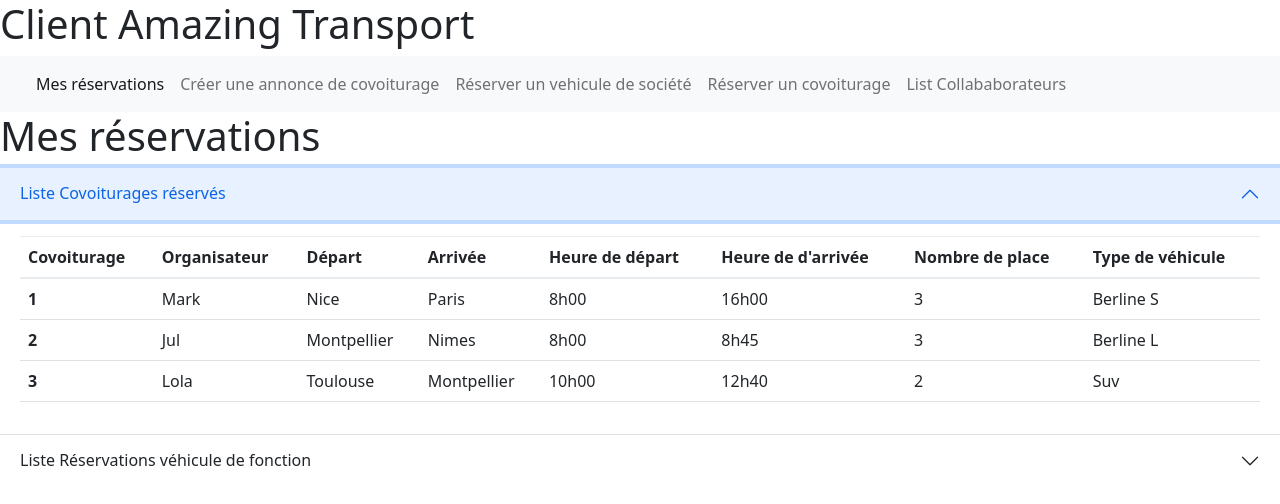
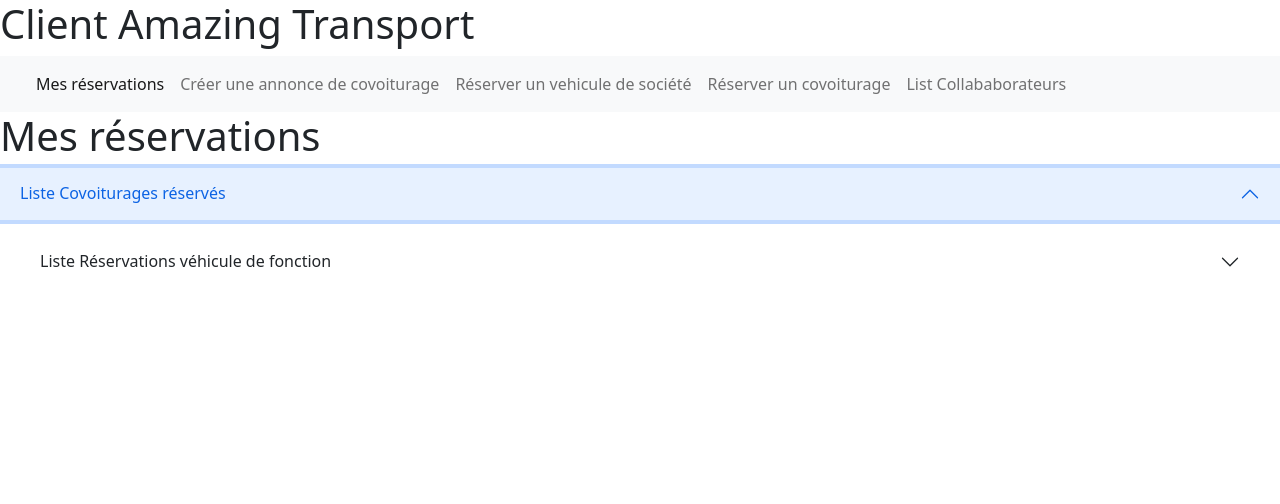
Before and after one commit to 2021-d05-groupe3/amazingTransportApp, an Angular app in the folder client/: page /dashboard in a window 1280 px wide. Both pictures are taken after a click on the button "Liste Covoiturages réservés". Shown: the top 504 px of the page. Built offline with nearby package versions, Linux system fonts and the light colour scheme.

Commit message:
reso conflit

```diff
--- a/client/src/app/dashboard-reservation/dashboard-reservation.component.html
+++ b/client/src/app/dashboard-reservation/dashboard-reservation.component.html
@@ -8,7 +8,7 @@
       </button>
     </h2>
     <div id="flush-collapseOne" class="accordion-collapse collapse" aria-labelledby="flush-headingOne" data-bs-parent="#accordionFlushExample">
-     <div class="accordion-body"><table class="table table-hover">
+     <div class="accordion-body"><!--<table class="table table-hover">
         <thead>
           <tr>
             <th scope="col">Covoiturage</th>
@@ -56,7 +56,7 @@
         </tbody>
       </table></div>
     </div>
-  </div>
+  </div>-->
   <div class="accordion-item">
     <h2 class="accordion-header" id="flush-headingTwo">
       <button class="accordion-button collapsed" type="button" data-bs-toggle="collapse" data-bs-target="#flush-collapseTwo" aria-expanded="false" aria-controls="flush-collapseTwo">
@@ -65,7 +65,7 @@
     </h2>
     <div id="flush-collapseTwo" class="accordion-collapse collapse" aria-labelledby="flush-headingTwo" data-bs-parent="#accordionFlushExample">
       <div class="accordion-body">
-        <table class="table table-hover">
+       <!-- <table class="table table-hover">
           <thead>
             <tr>
               <th scope="col">#</th>
@@ -106,7 +106,7 @@
     </div>
   </div>
 
-</div>
+</div>-->
 
 <div class="dashboard">
 
```
